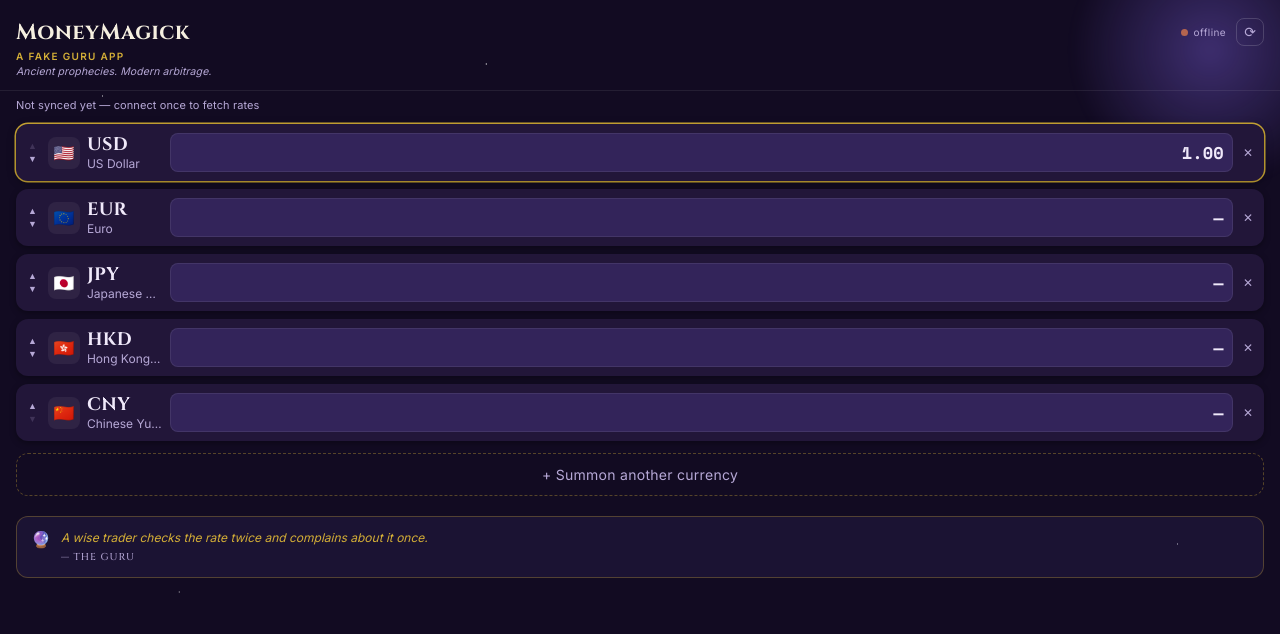
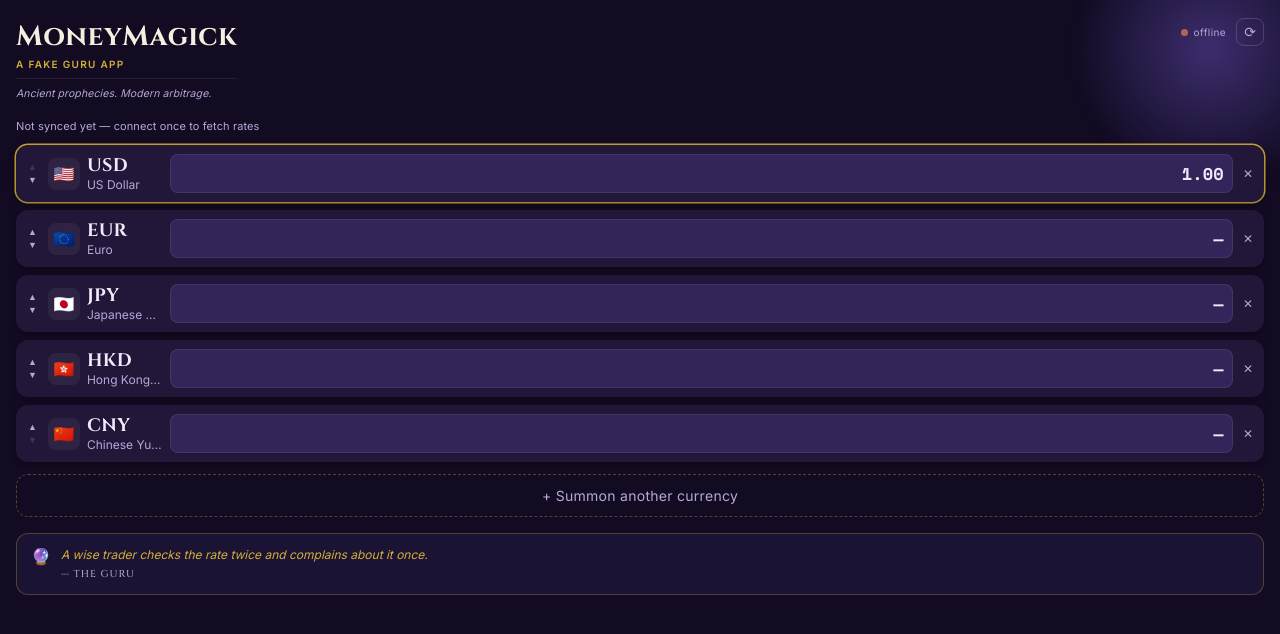
Before and after one commit to fakeguru69/moneymagick, a plain HTML site: page index.html in a window 1280 px wide. Shown: the top 634 px of the page. Drawn offline with nearby package versions, Linux system fonts and the light colour scheme; no server answers.

Commit message:
Add files via upload

```diff
--- a/index.html
+++ b/index.html
@@ -30,17 +30,6 @@
     min-height:100vh;
     position:relative;
     background-color:var(--night-deep);
-    background-image:
-      radial-gradient(1.6px 1.6px at 8% 12%, rgba(255,255,255,.9), transparent 60%),
-      radial-gradient(1.2px 1.2px at 22% 42%, rgba(255,255,255,.7), transparent 60%),
-      radial-gradient(2px 2px at 38% 8%, rgba(255,255,255,.8), transparent 60%),
-      radial-gradient(1.2px 1.2px at 58% 28%, rgba(255,255,255,.6), transparent 60%),
-      radial-gradient(1.6px 1.6px at 72% 52%, rgba(255,255,255,.9), transparent 60%),
-      radial-gradient(1.2px 1.2px at 84% 18%, rgba(255,255,255,.55), transparent 60%),
-      radial-gradient(1.6px 1.6px at 14% 74%, rgba(255,255,255,.75), transparent 60%),
-      radial-gradient(1.2px 1.2px at 48% 88%, rgba(255,255,255,.6), transparent 60%),
-      radial-gradient(1.6px 1.6px at 92% 68%, rgba(255,255,255,.8), transparent 60%),
-      radial-gradient(1.2px 1.2px at 65% 95%, rgba(255,255,255,.5), transparent 60%);
     background-attachment:fixed;
     color:var(--muted);
     font-family:'Inter',sans-serif;
@@ -55,11 +44,11 @@
   header.board-header,#rows,.subline,.add-row,.guru-strip{position:relative;z-index:1;}
   header.board-header{
     display:flex;justify-content:space-between;align-items:flex-start;flex-wrap:wrap;row-gap:8px;
-    padding:18px 16px 12px;border-bottom:1px solid rgba(255,255,255,.08);
+    padding:18px 16px 12px;
   }
-  h1{font-family:'Cinzel',serif;font-weight:700;font-size:22px;margin:0;letter-spacing:.02em;color:#F5EFE0;}
-  .eyebrow{display:block;font-size:10px;letter-spacing:.13em;text-transform:uppercase;color:var(--gold);font-weight:600;margin-top:3px;}
-  .tagline{display:block;font-size:10.5px;font-style:italic;color:var(--muted);margin-top:3px;letter-spacing:.01em;}
+  h1{font-family:'Cinzel',serif;font-weight:700;font-size:28px;margin:0;letter-spacing:.02em;color:#F5EFE0;}
+  .eyebrow{display:block;font-size:10px;letter-spacing:.13em;text-transform:uppercase;color:var(--gold);font-weight:600;margin-top:3px;padding-bottom:8px;border-bottom:1px solid rgba(255,255,255,.08);}
+  .tagline{display:block;font-size:10.5px;font-style:italic;color:var(--muted);margin-top:8px;letter-spacing:.01em;}
   .status{display:flex;align-items:center;gap:7px;}
   .status-clickable{display:flex;align-items:center;gap:6px;cursor:pointer;padding:2px 3px;border-radius:6px;}
   .status-clickable:active{background:rgba(255,255,255,.06);}
@@ -106,6 +95,7 @@
   .remove{background:none;border:none;color:var(--muted);font-size:12px;cursor:pointer;padding:3px 3px;flex-shrink:0;}
   .remove:active{color:var(--rust);}
   .add-row{
+    display:block;box-sizing:border-box;-webkit-appearance:none;appearance:none;
     margin:8px 16px 16px;padding:12px;border-radius:12px;border:1px dashed rgba(212,175,55,.35);
     background:none;color:var(--muted);font-family:'Inter';font-size:14px;letter-spacing:.02em;
     cursor:pointer;width:calc(100% - 32px);
@@ -146,10 +136,10 @@
   .calc-btn.eq{background:var(--gold);color:var(--ink);font-weight:700;}
   .calc-btn.util{background:rgba(255,255,255,.04);color:var(--muted);font-size:14px;}
   .calc-btn:active{opacity:.7;}
-  .calc-done{padding:12px;border-radius:10px;border:1px solid rgba(212,175,55,.3);background:none;color:var(--gold);font-family:'Inter';font-size:14px;cursor:pointer;width:100%;}
+  .calc-done{display:block;box-sizing:border-box;-webkit-appearance:none;appearance:none;padding:12px;border-radius:10px;border:1px solid rgba(212,175,55,.3);background:none;color:var(--gold);font-family:'Inter';font-size:14px;cursor:pointer;width:100%;}
   @media (max-width:380px){
     header.board-header{padding:14px 12px 10px;}
-    h1{font-size:19px;}
+    h1{font-size:23px;}
     .tagline{font-size:9.5px;}
     .subline{padding:6px 12px 0;font-size:10px;}
     #rows{padding:10px 12px 4px;gap:6px;}
```
